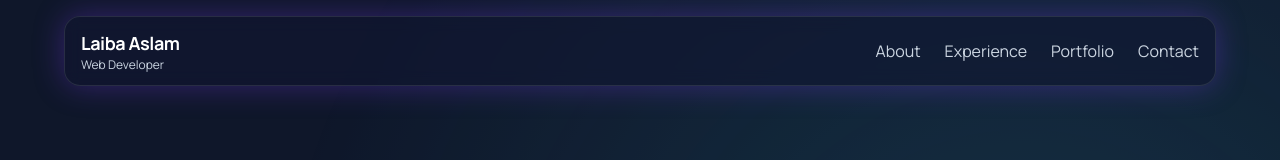
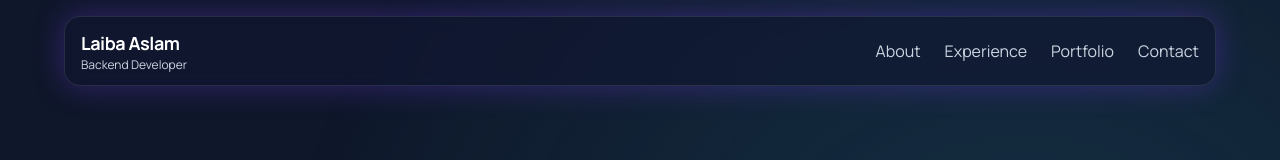
Before and after one commit to Laiba586/My_portfolio, a React (Vite) app: page / in a window 1280 px wide. Shown: the top 160 px of the page. Built offline with nearby package versions, Linux system fonts and the light colour scheme.

Commit message:
update navbar

```diff
--- a/src/components/Navbar.jsx
+++ b/src/components/Navbar.jsx
@@ -21,7 +21,7 @@ export default function Navbar() {
             <div className="flex items-center gap-3">
               <div className="leading-tight">
                 <div className="text-base sm:text-lg font-bold tracking-tight text-white">Laiba Aslam</div>
-                <div className="text-[11px] sm:text-xs text-slate-300">Web Developer</div>
+                <div className="text-[11px] sm:text-xs text-slate-300">Backend Developer</div>
               </div>
             </div>
 
```
